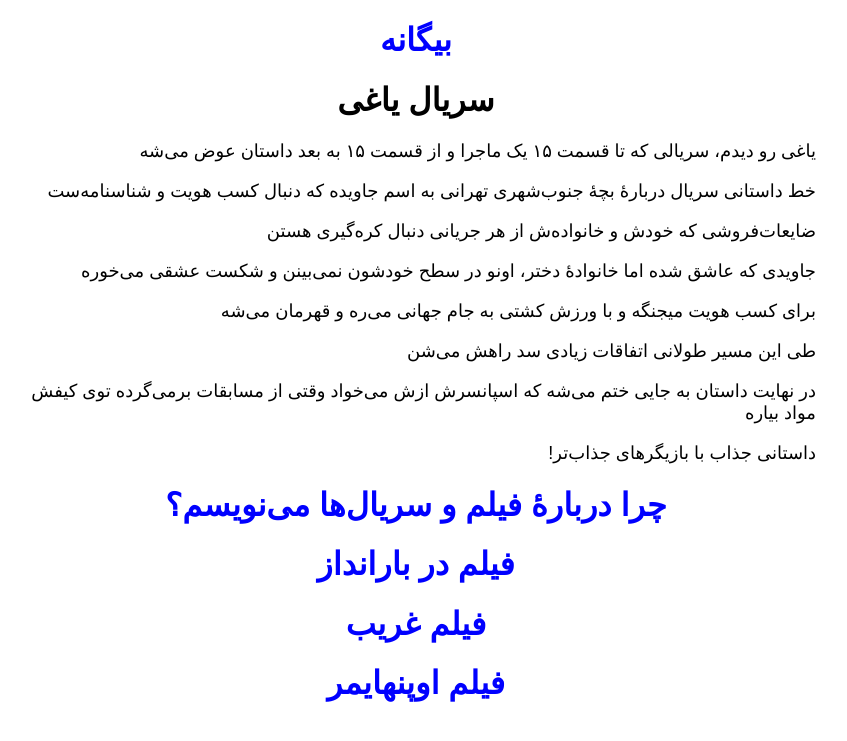
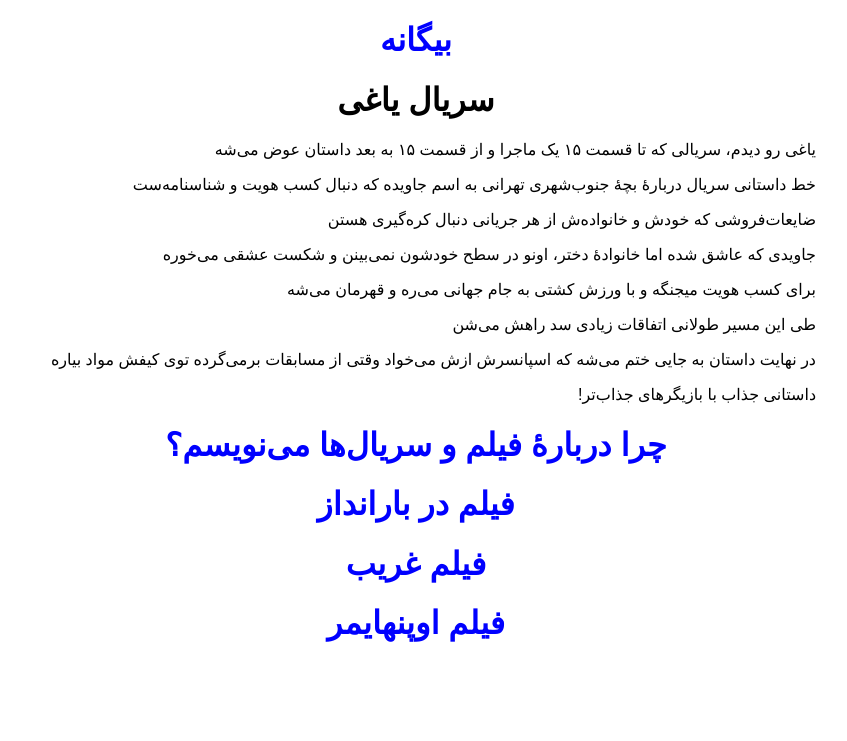
Before and after one commit to darkblog/darkblog.github.io, a Jekyll site: the page built from _posts/2023-8-19-4.md, in a window 1280 px wide. Shown: the top 741 px of the page, without its empty margins (387-1234 px from the left). Built offline with Jekyll 4.4.1, drawn with Linux system fonts in a browser that asks for light colours.

Commit message:
Update default.html

```diff
--- a/_layouts/default.html
+++ b/_layouts/default.html
@@ -10,7 +10,7 @@
 <title>{{ page.title }}</title>
 <meta name="description" content="{{ page.title }}">
 <link rel="canonical" href="{{ page.url | replace:'index.html','' | prepend: site.baseurl | prepend: site.url }}">
-<style>body{font-family:sans-serif;margin:auto;max-width:800px;text-align:center;padding:0 20px 0 20px}a{color:blue;text-decoration:none}p{text-align:right;font-size:large}</style>
+<style>body{font-family:sans-serif;margin:auto;max-width:800px;text-align:center;padding:0 20px 0 20px}a{color:blue;text-decoration:none}p{text-align:right}</style>
 </head>
 <body>
 <h1><a href="https://biganeh.com/">بیگانه</a></h1>
```
